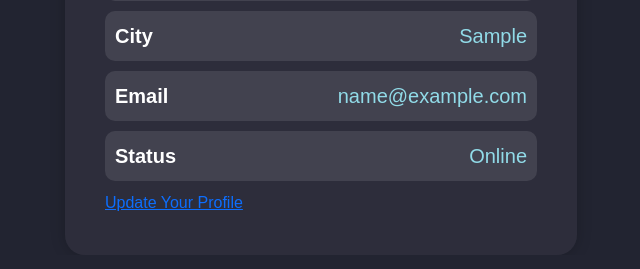
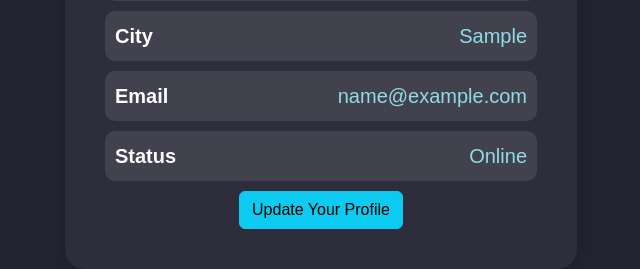
Before and after one commit to SaberHardy/ChitChat, a Flask app: page /user_details/1 in a window 1280 px wide. Shown: the part 609-878 px from the top of the page, without its empty margins (319-959 px from the left). Before the commit the page ends 820 px from the top, so only its background shows below. Run offline with Flask 3, Linux system fonts and the light colour scheme; a user stored in the database is signed in; tables that the repository leaves empty hold one stand-in row (values such as "Sample post"); some libraries are stand-ins or nearby versions.

Commit message:
design the button to be info btn

```diff
--- a/templates/chit_chat/user_profile.html
+++ b/templates/chit_chat/user_profile.html
@@ -43,8 +43,11 @@
                 {% endif %}
             </p>
         </div>
-        <a href="{{ url_for('update_user_profile', user_id=current_user.id) }}">Update Your Profile</a>
     </div>
+    <a class="btn btn-info float-right"
+       href="{{ url_for('update_user_profile', user_id=current_user.id) }}">
+        Update Your Profile
+    </a>
 </div>
 
 {% endif %}
```
